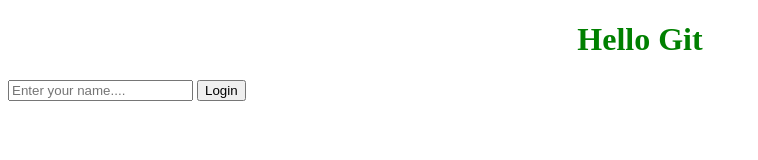
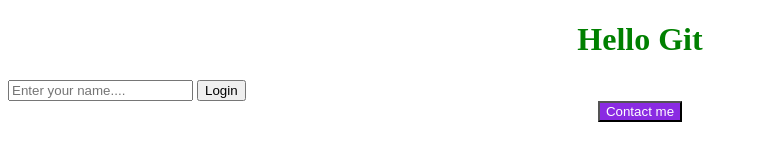
Before and after one commit to fangycu/my-first-project, a plain HTML site: page index.html in a window 1280 px wide. Shown: the whole page, without its empty margins (0-758 px from the left). Drawn offline with Linux system fonts and the light colour scheme.

Commit message:
add button

```diff
--- a/index.html
+++ b/index.html
@@ -14,6 +14,7 @@
     <input type="text" placeholder="Enter your name...."/>
     <input type="submit" value="Login" />
 </form>
+<button> Contact me </button>
 <script src="script.js"></script>
 </script>
 </body>
--- a/style.css
+++ b/style.css
@@ -2,3 +2,9 @@ h1{
         text-align: center;
         color: green;
     }
+button{
+    display: block;
+    margin: 0 auto;
+    background-color: blueviolet;
+    color: white;
+}
```
